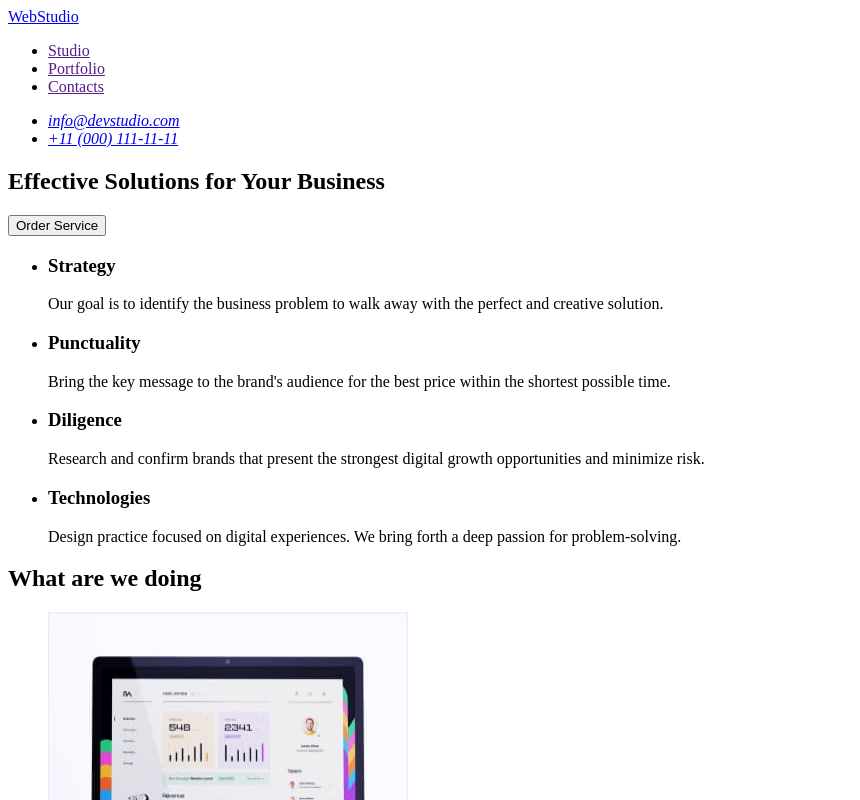
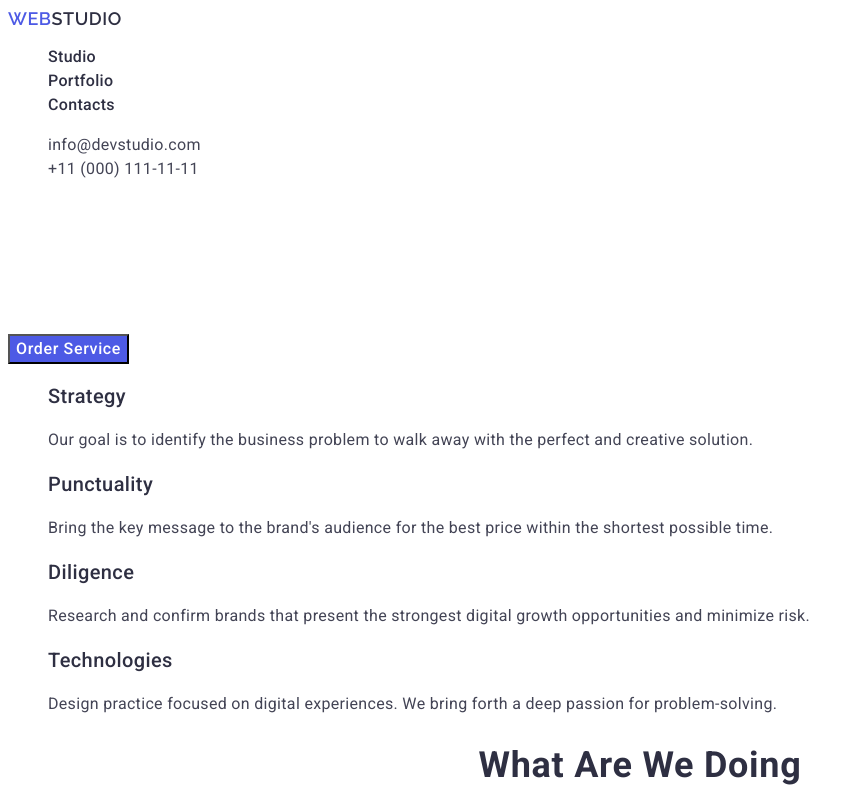
Before and after one commit to Nelia-Chaban/goit-markup-hw-02, a plain HTML site: page index.html in a window 1280 px wide. Shown: the top 800 px of the page, without its empty margins (0-860 px from the left). Drawn offline with Linux system fonts and the light colour scheme.

Commit message:
portfolio

```diff
--- /dev/null
+++ b/css/styles.css
@@ -0,0 +1,160 @@
+.list {
+  list-style: none;
+}
+.link {
+  text-decoration: none;
+  font-style: normal;
+}
+body {
+  font-family: "Roboto", sans-serif;
+  color: #2e2f42;
+}
+/*===========================COMPONENTS================== */
+.botton {
+  font-family: inherit;
+  font-weight: 500;
+  font-size: 16px;
+  line-height: 1.5;
+  letter-spacing: 0.04em;
+  cursor: pointer;
+  color: #ffffff;
+  background: #4d5ae5;
+}
+.section-title {
+  font-size: 36px;
+  line-height: 1.11;
+  text-align: center;
+  letter-spacing: 0.02em;
+  text-transform: capitalize;
+}
+/*======================= HEADER ======================*/
+.header {
+}
+.navigation {
+}
+.logo {
+  font-family: "Raleway", sans-serif;
+  font-weight: 800;
+  font-size: 18px;
+  line-height: 1.17;
+  display: flex;
+  align-items: center;
+  letter-spacing: 0.03em;
+  text-transform: uppercase;
+  color: #2e2f42;
+}
+.first-word-logo {
+  color: #4d5ae5;
+}
+
+.header-list {
+}
+
+.header-list-item {
+}
+
+.header-list-link {
+  font-weight: 500;
+  font-size: 16px;
+  line-height: 1.5;
+  letter-spacing: 0.02em;
+  color: inherit;
+}
+
+.header-address {
+}
+.header-addres-list {
+}
+.header-mail-item {
+}
+.header-mail-link {
+  font-size: 16px;
+  line-height: 1.5;
+  letter-spacing: 0.02em;
+  color: #434455;
+}
+.header-phone-item {
+}
+.header-phone-link {
+  font-size: 16px;
+  line-height: 1.5;
+  letter-spacing: 0.02em;
+  color: #434455;
+}
+/*=============================== HERO ====================*/
+.hero {
+}
+.hero-title {
+  font-size: 56px;
+  line-height: 1.07;
+  text-align: center;
+  letter-spacing: 0.02em;
+  color: #ffffff;
+}
+/* =====================PRINCIPLES OF WORKS ===================== */
+.principles {
+}
+.principles-main-title {
+}
+.principles-list {
+}
+
+.principles-item {
+}
+.principles-title {
+  font-weight: 500;
+  font-size: 20px;
+  line-height: 1.2;
+  letter-spacing: 0.02em;
+}
+.principles-description {
+  font-size: 16px;
+  line-height: 1.5;
+  letter-spacing: 0.02em;
+  color: #434455;
+}
+.section-principles-item {
+}
+
+/*========================= WORK================= */
+.work {
+}
+
+.work-list {
+}
+
+.work-list-item {
+}
+/* ==========================TEAM============================ */
+
+.team-list {
+}
+.team-list-item {
+}
+.team-name-title {
+  font-weight: 500;
+  font-size: 20px;
+  line-height: 1.2;
+  text-align: center;
+  letter-spacing: 0.02em;
+}
+.team-position {
+  font-size: 16px;
+  line-height: 1.5;
+  text-align: center;
+  letter-spacing: 0.02em;
+  color: #434455;
+}
+/* ======================FOOTER=========================== */
+.footer {
+}
+.logo {
+}
+.first-word-logo {
+}
+.footer-description {
+  font-size: 16px;
+  line-height: 1.5;
+  letter-spacing: 0.02em;
+  color: #f4f4fd;
+}
--- a/index.html
+++ b/index.html
@@ -5,61 +5,93 @@
     <meta http-equiv="X-UA-Compatible" content="IE=edge" />
     <meta name="viewport" content="width=device-width, initial-scale=1.0" />
     <title>Document</title>
+    <link rel="preconnect" href="https://fonts.googleapis.com" />
+    <link rel="preconnect" href="https://fonts.gstatic.com" crossorigin />
+    <link
+      href="https://fonts.googleapis.com/css2?family=Raleway:wght@600&family=Roboto:wght@400;500;700&display=swap"
+      rel="stylesheet"
+    />
+    <link rel="stylesheet" href="./css/styles.css" />
   </head>
   <body>
-    <header>
-      <nav>
-       <a href="./index.html">WebStudio</a>
-        <ul>
-          <li>
-            <a href="">Studio</a>
+    <!---------------- HEADER ------------------------------->
+    <header class="header">
+      <nav class="navigation">
+        <a class="logo link" href="./index.html">
+          <span class="first-word-logo">Web</span>Studio</a
+        >
+        <ul class="header-list list">
+          <li class="header-list-item">
+            <a class="header-list-link link" href="">Studio</a>
           </li>
-          <li>
-            <a href="">Portfolio</a>
+          <li class="header-list-item">
+            <a class="header-list-link link" href="">Portfolio</a>
           </li>
-          <li>
-            <a href="">Contacts</a>
+          <li class="header-list-item">
+            <a class="header-list-link link" href="">Contacts</a>
           </li>
         </ul>
       </nav>
-      <address>
-        <ul>
-          <li><a href="mailto:info@devstudio.com">info@devstudio.com</a></li>
-          <li><a href="tel:+110001111111">+11 (000) 111-11-11</a></li>
+      <address class="header-address">
+        <ul class="header-addres-list list">
+          <li class="header-mail-item">
+            <a class="header-mail-link link" href="mailto:info@devstudio.com"
+              >info@devstudio.com</a
+            >
+          </li>
+          <li class="header-phone-item">
+            <a class="header-phone-link link" href="tel:+110001111111"
+              >+11 (000) 111-11-11</a
+            >
+          </li>
         </ul>
       </address>
-         </header>
+    </header>
     <main>
-      <section>
-          <h1>Effective Solutions for Your Business</h1>
-          <button type="button">Order Service</button>
+      <!---------------------- HERO ------------------------>
+      <section class="hero">
+        <h1 class="hero-title">Effective Solutions for Your Business</h1>
+        <button type="button" class="botton">Order Service</button>
       </section>
-      <section>
-        <h2 hidden>Principles of work</h2>
-        <ul>
-          <li>
-          <h3>Strategy</h3>
-          <p>Our goal is to identify the business
-            problem to walk away with the perfect and creative solution. </p>
+      <!--------------- PRINCIPLES OF WORKS --------------->
+      <section class="principles">
+        <h2 hidden class="principles-main-title">Principles of work</h2>
+        <ul class="principles-list list">
+          <li class="principles-item">
+            <h3 class="principles-title">Strategy</h3>
+            <p class="principles-description">
+              Our goal is to identify the business problem to walk away with the
+              perfect and creative solution.
+            </p>
           </li>
-          <li>
-            <h3>Punctuality</h3>
-            <p>Bring the key message to the brand's audience for the best price within the shortest possible time.</p>
+          <li class="section-principles-item">
+            <h3 class="principles-title">Punctuality</h3>
+            <p class="principles-description">
+              Bring the key message to the brand's audience for the best price
+              within the shortest possible time.
+            </p>
           </li>
-          <li>
-            <h3>Diligence</h3>
-            <p>Research and confirm brands that present the strongest digital growth opportunities and minimize risk.</p>
+          <li class="section-principles-item">
+            <h3 class="principles-title">Diligence</h3>
+            <p class="principles-description">
+              Research and confirm brands that present the strongest digital
+              growth opportunities and minimize risk.
+            </p>
           </li>
-          <li>
-            <h3>Technologies</h3>
-            <p>Design practice focused on digital experiences. We bring forth a deep passion for problem-solving.</p>
+          <li class="section-principles-item">
+            <h3 class="principles-title">Technologies</h3>
+            <p class="principles-description">
+              Design practice focused on digital experiences. We bring forth a
+              deep passion for problem-solving.
+            </p>
           </li>
         </ul>
       </section>
-      <section>
-        <h2>What are we doing</h2>
-        <ul>
-          <li>
+      <!---------------------- WORK ------------------------>
+      <section class="work">
+        <h2 class="section-title">What are we doing</h2>
+        <ul class="work-list list">
+          <li class="work-list-item">
             <img
               src="./images/projects/computer.jpg"
               alt="computer"
@@ -67,7 +99,7 @@
               height="330"
             />
           </li>
-          <li>
+          <li class="work-list-item">
             <img
               src="./images/projects/phone.jpg"
               alt="phone"
@@ -75,7 +107,7 @@
               height="330"
             />
           </li>
-          <li>
+          <li class="work-list-item">
             <img
               src="./images/projects/laptop.jpg"
               alt="laptop"
@@ -86,49 +118,54 @@
         </ul>
       </section>
       <section>
-        <h2>Our Team</h2>
-        <ul>
-          <li>
+        <!------------------------- TEAM--------------- -->
+        <h2 class="section-title">Our Team</h2>
+        <ul class="team-list list">
+          <li class="team-list-item">
             <img
               src="./images/our-team/mark-guerrero.jpg"
               alt="Photo employee"
               width="264"
             />
-            <h3>Mark Guerrero</h3>
-            <p>Product Designer</p>
+            <h3 class="team-name-title">Mark Guerrero</h3>
+            <p class="team-position">Product Designer</p>
           </li>
-          <li>
-            <img src="./images/our-team/tom-ford.jpg"
-            alt="Photo employee"
-            width="264"
-             />
-            <h3>Tom Ford</h3>
-            <p>Frontend Developer</p>
+          <li class="team-list-item">
+            <img
+              src="./images/our-team/tom-ford.jpg"
+              alt="Photo employee"
+              width="264"
+            />
+            <h3 class="team-name-title">Tom Ford</h3>
+            <p class="team-position">Frontend Developer</p>
           </li>
-          <li>
+          <li class="team-list-item">
             <img
               src="./images/our-team/camila-garcia.jpg"
               alt="Photo employee"
               width="264"
             />
-            <h3>Camila Garcia</h3>
-            <p>Marketing</p>
+            <h3 class="team-name-title">Camila Garcia</h3>
+            <p class="team-position">Marketing</p>
           </li>
-          <li>
+          <li class="team-list-item">
             <img
               src="./images/our-team/daniel-wilson.jpg"
               alt="Photo employee"
               width="264"
             />
-            <h3>Daniel Wilson</h3>
-            <p>UI Designer</p>
+            <h3 class="team-name-title">Daniel Wilson</h3>
+            <p class="team-position">UI Designer</p>
           </li>
         </ul>
       </section>
     </main>
-    <footer>
-      <a href="./index.html">WebStudio</a>
-      <p>
+    <!--------------------------- FOOTER ------------------------------------>
+    <footer class="footer">
+      <a class="logo link" href="./index.html">
+        <span class="first-word-logo">Web</span>Studio</a
+      >
+      <p class="footer-description">
         Increase the flow of customers and sales for your business with digital
         marketing & growth solutions.
       </p>
```
Also changed, not shown: portfolio.html (added, +119 -0 lines).
